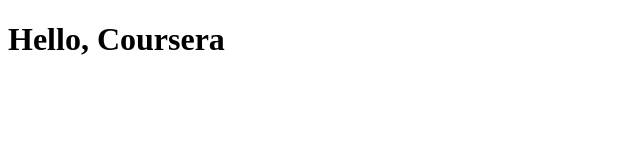
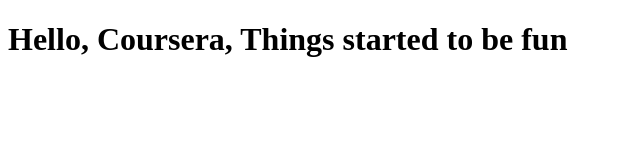
Before and after one commit to YousefYounis/coursera-test, a plain HTML site: page site/index.html in a window 1280 px wide. Shown: the whole page, without its empty margins (0-640 px from the left). Drawn offline with Linux system fonts and the light colour scheme.

Commit message:
small edit, that's all :) .

```diff
--- a/site/index.html
+++ b/site/index.html
@@ -4,6 +4,7 @@
 	<title>Hello, Coursera</title>
 </head>
 <body>
-<h1>Hello, Coursera</h1>
+<h1>Hello, Coursera,
+Things started to be fun</h1>
 </body>
 </html>
```
